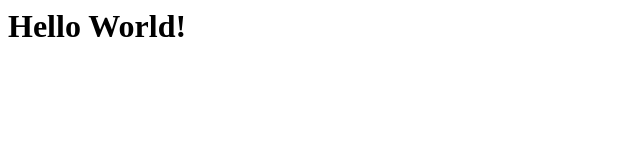
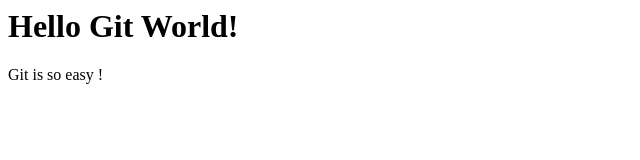
Before and after one commit to vpawar-argusoft/GitGithubMasterclass, a plain HTML site: page index.html in a window 1280 px wide. Shown: the whole page, without its empty margins (0-640 px from the left). Drawn offline with Linux system fonts and the light colour scheme.

Commit message:
Added new html file

```diff
--- a/index.html
+++ b/index.html
@@ -1 +1,5 @@
-<h1>Hello World!</h1>
+<h1>Hello Git World!</h1>
+
+<div>
+  <p>Git is so easy !</p>
+</div>
```
